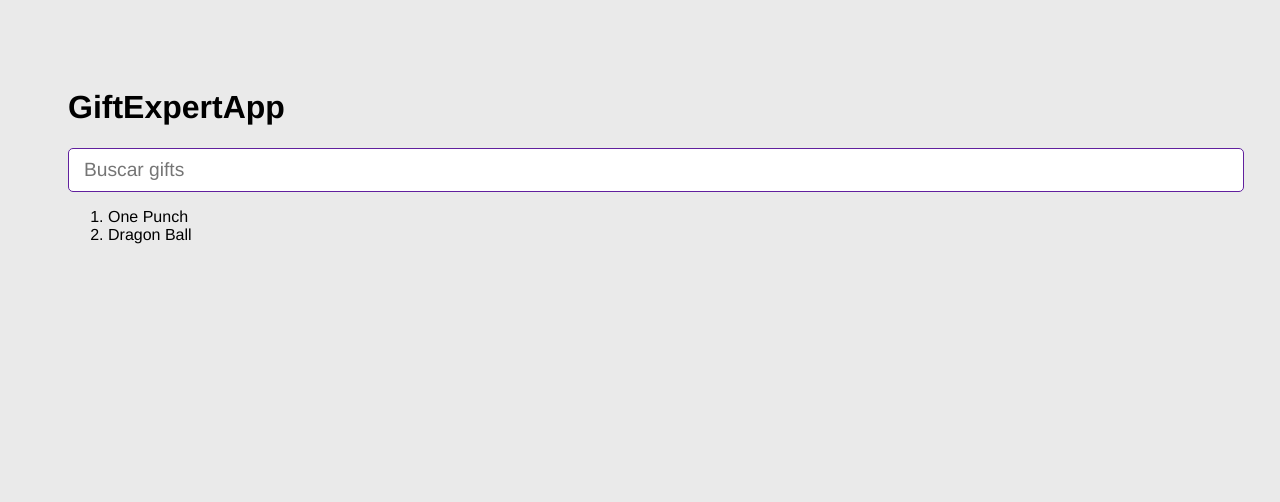
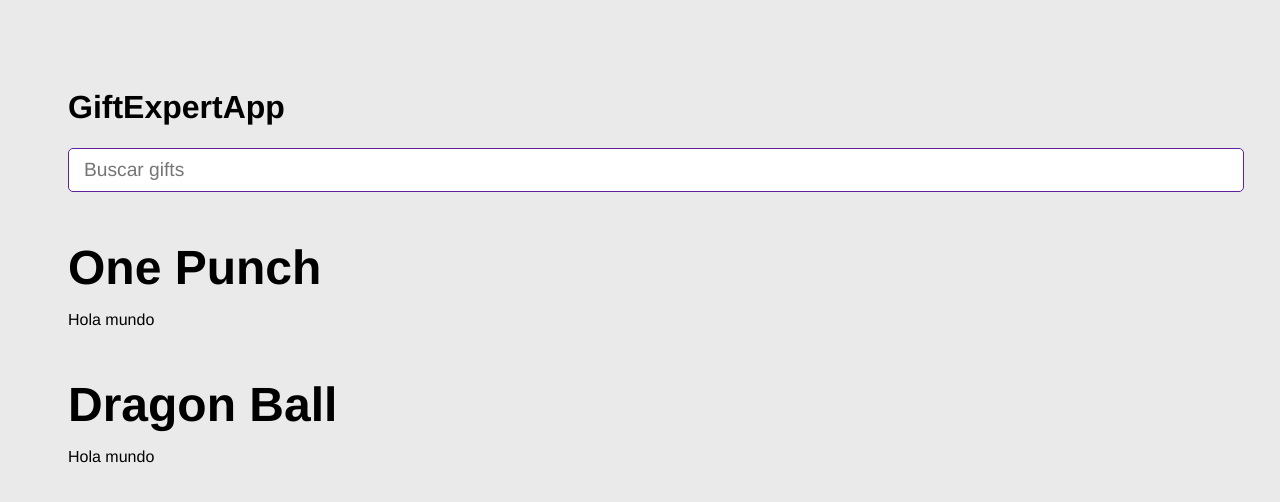
Before and after one commit to luiseuler/gitExpertReact, a React (Vite) app: page / in a window 1280 px wide. Shown: the top 502 px of the page. Built offline with nearby package versions, Linux system fonts and the light colour scheme.

Commit message:
GifGrid - Nuevo componente

```diff
--- a/src/GiftExpertApp.jsx
+++ b/src/GiftExpertApp.jsx
@@ -1,10 +1,14 @@
 import { useState } from 'react';
+
 import { AddCategory } from './components/AddCategory';
+import { GiftGrid } from './components/GiftGrid';
 
 export const GiftExpertApp = () => {
   const [categories, setCategories] = useState(['One Punch', 'Dragon Ball']);
 
   const onAddCategory = (newCategory) => {
+    if (categories.includes(newCategory)) return;
+
     setCategories([...categories, newCategory]);
   }
 
@@ -19,14 +23,14 @@
         onNewCategory={event => onAddCategory(event)}
       />
 
-      {/* Listado de gift */}
-      <ol>
-        {/* Gift Item */}
-        {categories.map(category => {
-          return <li key={category}>{category}</li>
-        })}
-      </ol>
-
+      {
+        categories.map(category =>
+        (
+          <GiftGrid
+            key={category}
+            category={category} />
+        ))
+      }
     </>
   );
 }
--- /dev/null
+++ b/src/components/GiftGrid.jsx
@@ -0,0 +1,8 @@
+export const GiftGrid = ({ category }) => {
+  return (
+    <>
+      <h3>{category}</h3>
+      <p>Hola mundo</p>
+    </>
+  );
+}
```
